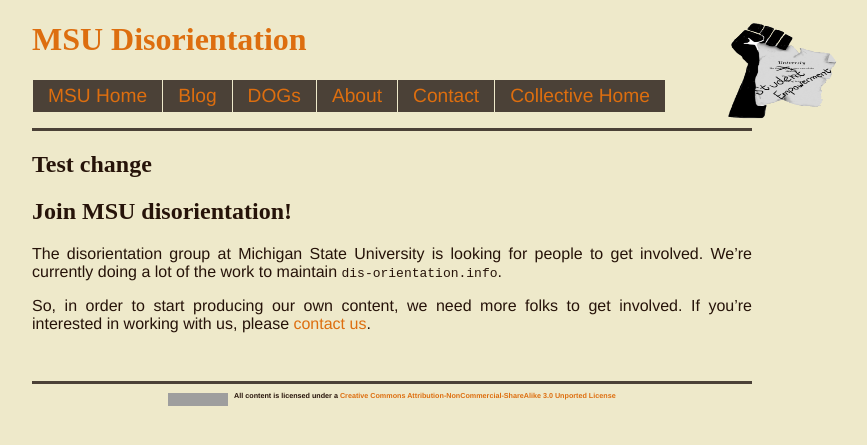
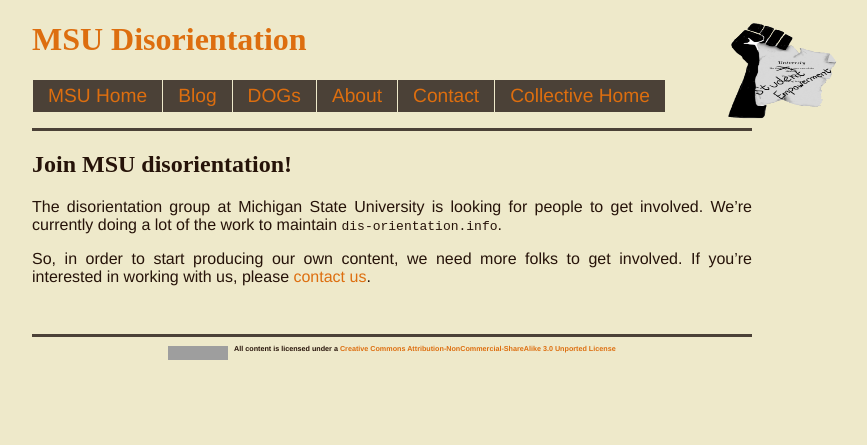
Before and after one commit to dis-orientation/msu, a Jekyll site: the page built from index.md, in a window 1280 px wide. Shown: the top 445 px of the page, without its empty margins (248-1115 px from the left). Built offline with Jekyll 4.4.1, drawn with Linux system fonts in a browser that asks for light colours; Markdown is read by kramdown in place of the engine named in the settings; grey boxes are pictures that could not be loaded.

Commit message:
Revert "test change"
This reverts commit 8d92f6342da9e48af5adc05276941cdf2e1a34b8.

```diff
--- a/index.md
+++ b/index.md
@@ -2,8 +2,6 @@
 title: MSU Disorientation
 layout: default
 ---
-
-## Test change
 
 ## Join MSU disorientation!
 
```
